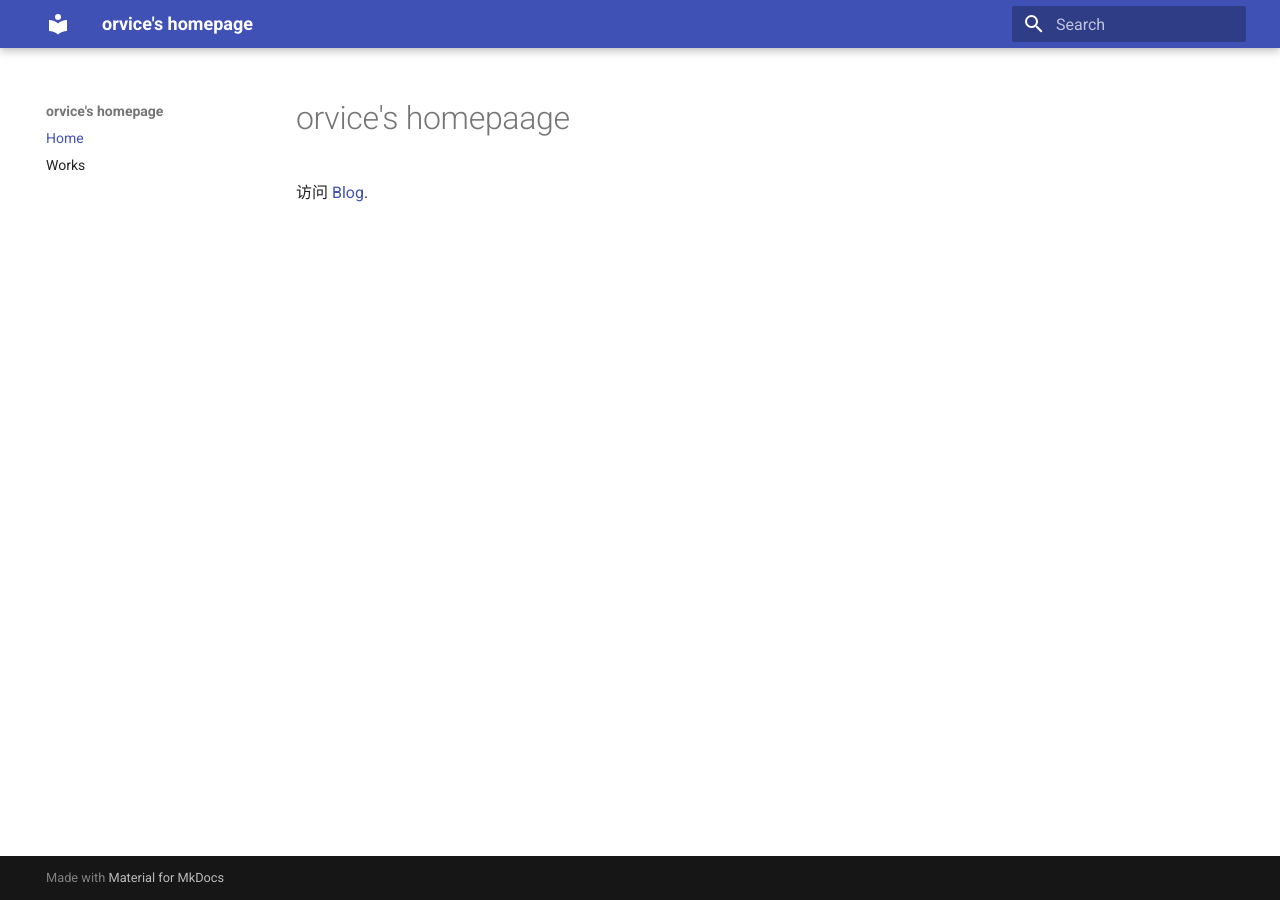
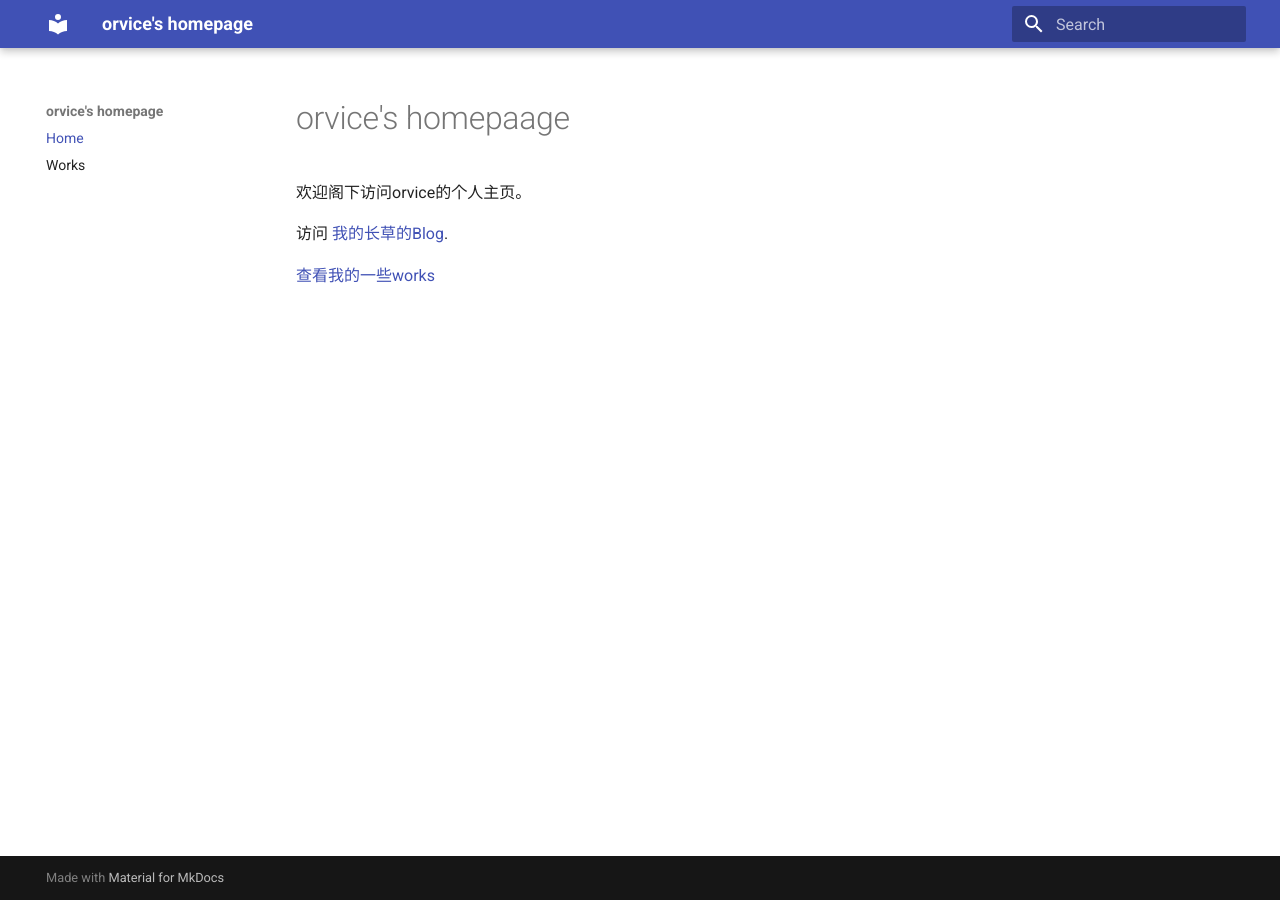
Before and after one commit to orvice/homepage, an MkDocs documentation site: the page built from docs/index.md, in a window 1280 px wide. Built offline with MkDocs 1.6.1 and Material for MkDocs 9.7.7, drawn with Linux system fonts in a browser that asks for light colours; old or Windows-style settings are respelled for this version of MkDocs.

Commit message:
Update index.md

```diff
--- a/docs/index.md
+++ b/docs/index.md
@@ -1,3 +1,7 @@
 # orvice's homepaage
 
-访问 [Blog](https://blog.orx.me/).
+欢迎阁下访问orvice的个人主页。
+
+访问 [我的长草的Blog](https://blog.orx.me/).
+
+[查看我的一些works](/works)
```
